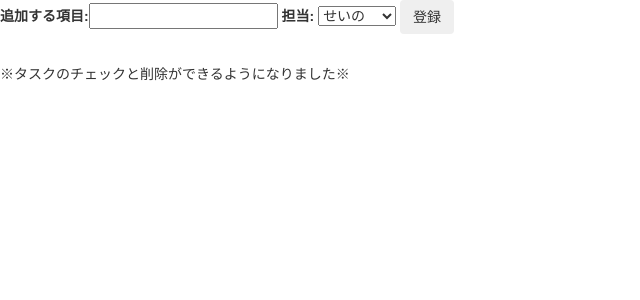
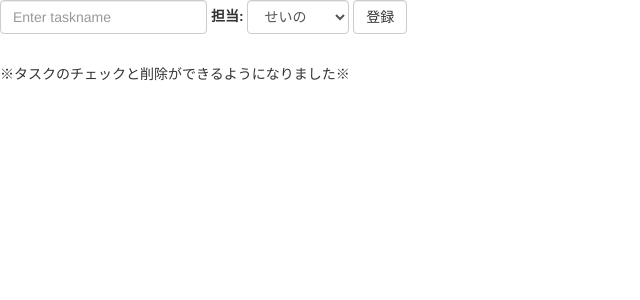
Before and after one commit to massirohuyu/SharedTasks, a PHP site: page / in a window 1280 px wide. Shown: the top 300 px of the page, without its empty margins (0-640 px from the left). Run offline with PHP 8.4, Linux system fonts and the light colour scheme; data that the repository does not hold is empty; some libraries are stand-ins or nearby versions.

Commit message:
試験的にbootstrapを使って入力フォームをスマートフォンで入力しやすいレイアウトに変更した。

```diff
--- a/index.php
+++ b/index.php
@@ -8,6 +8,7 @@ function h($str)
 
 ?>
 
+<!DOCTYPE html>
 <html lang="ja">
 <head>
     <meta http-equiv="Content-Type" content="text/html; charset=utf-8">
@@ -16,6 +17,7 @@ function h($str)
     <meta http-equiv="Content-Style-Type" content="text/css">
     <title>Shared Tasks</title>
     <meta name="robots" content="noindex">
+    <meta name="viewport" content="width=device-width, initial-scale=1.0">
     <!--
   <style type="text/css">
     * {
@@ -51,22 +53,27 @@ function h($str)
     }
   </style>
   -->
+    <link href="/bower_components/normalize-css/normalize.css" rel="stylesheet">
     <link href="/bower_components/bootstrap/dist/css/bootstrap.min.css" rel="stylesheet" media="screen">
+    <script type="text/javascript" src="/bower_components/jquery/jquery.min.js"></script>
     <script type="text/javascript" src="/bower_components/bootstrap/dist/js/bootstrap.min.js"></script>
     <script type="text/javascript" src="/script.js"></script>
 
 </head>
 <body>
-<form action="./" method="post">
-    <p>
-        <label for="newtaskname">追加する項目:</label><input type="text" width="100" name="name" value="" id="newtaskname">
+<form class="form-inline" role="form" action="./" method="post">
+    <div class="form-group">
+        <label class="sr-only" for="newtaskname">追加する項目:</label>
+        <input type="text" class="form-control" name="name" value="" id="newtaskname" placeholder="Enter taskname">
+    </div>
+    <div class="form-group">
         <label for="newtaskowner">担当:</label>
-        <select name="person" id="newtaskowner">
+        <select class="form-control" name="person" id="newtaskowner">
             <option value="0">せいの</option>
             <option value="1">にしむら</option>
         </select>
-        <input type="submit" class="btn" value="登録">
-    </p>
+        <input type="submit" class="btn btn-default form-control" value="登録">
+    </div>
 </form>
 <ul id="mainList">
     <?php foreach ($result_set as $row1): ?>
```
